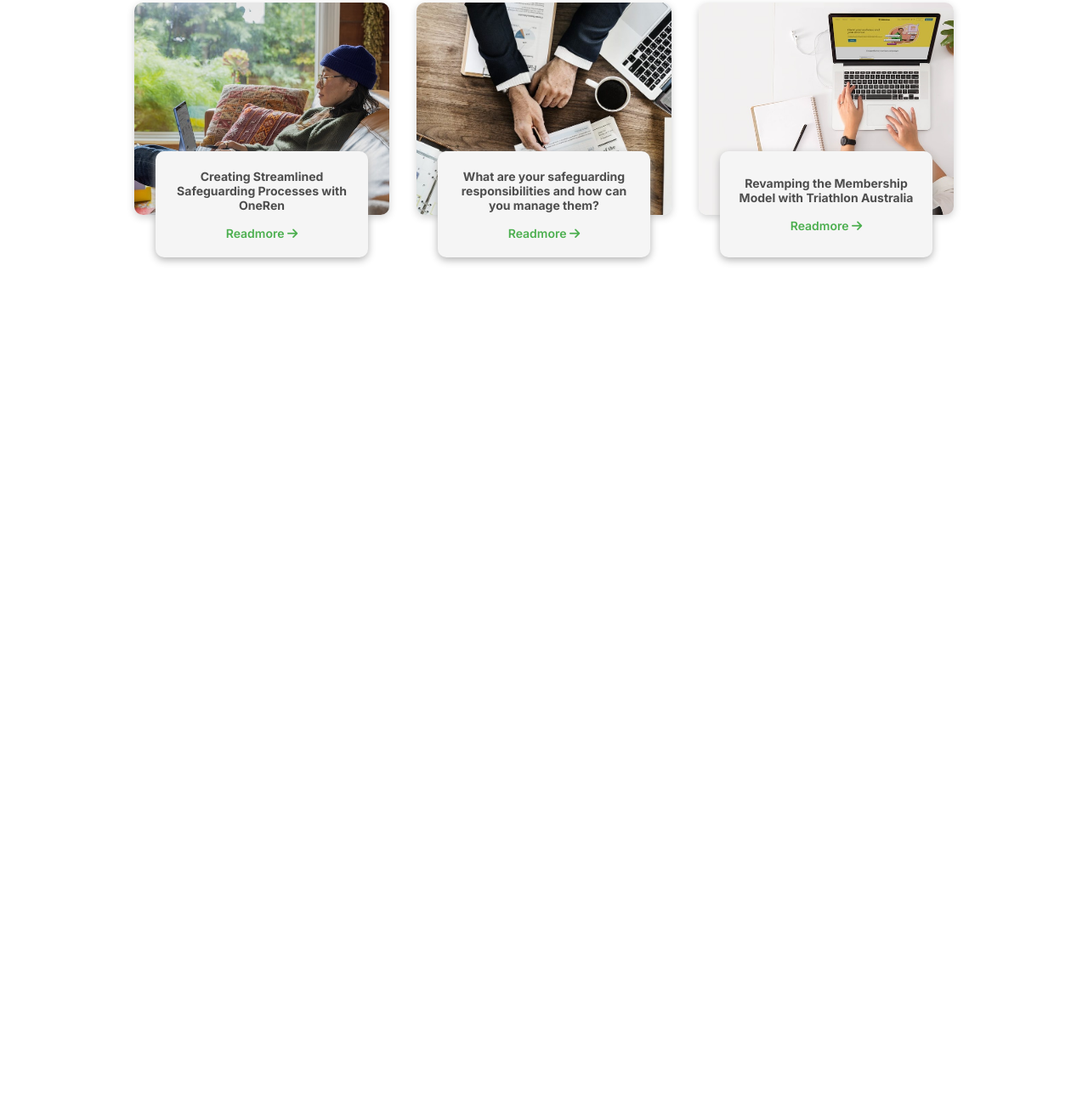
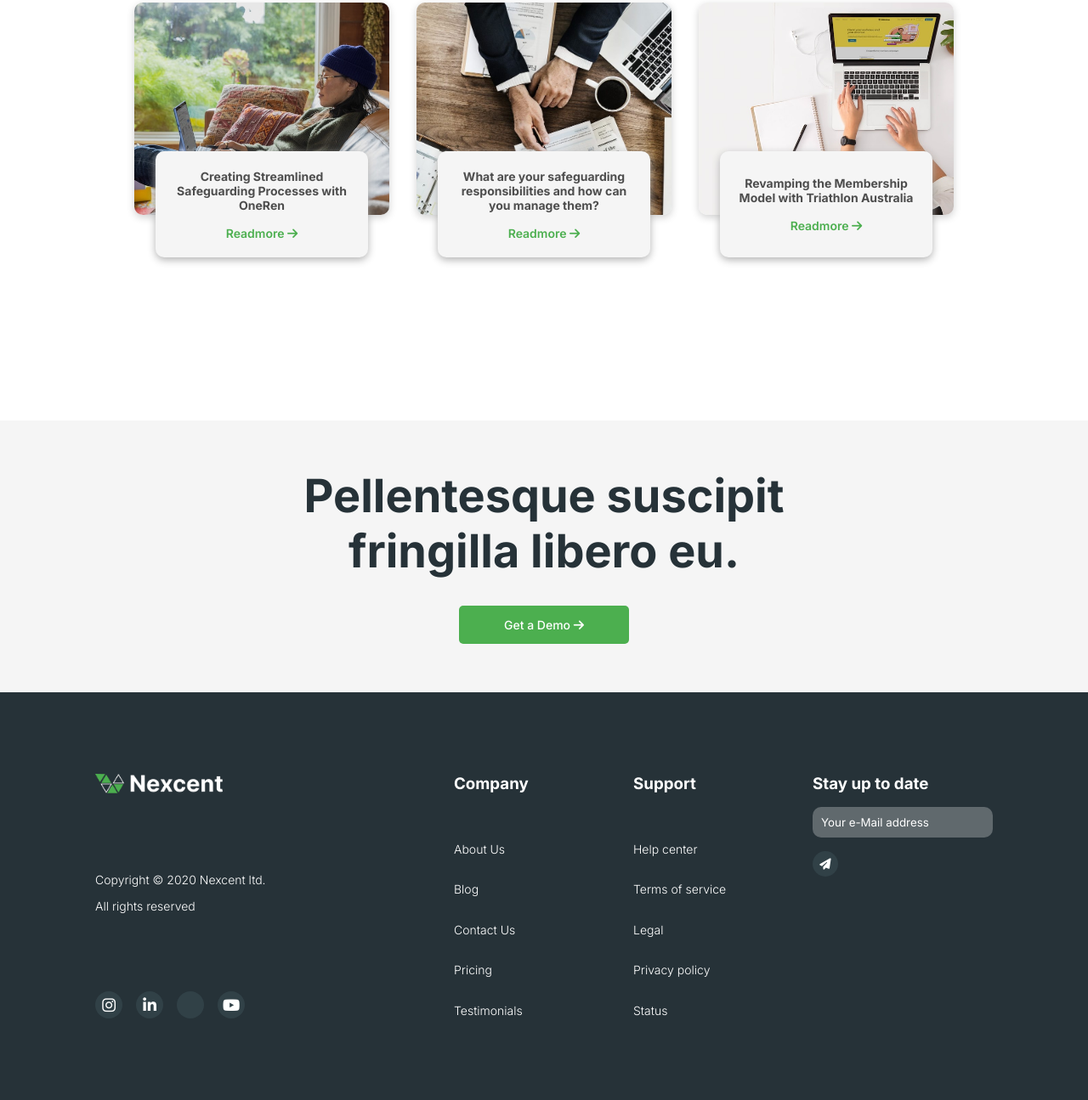
Before and after one commit to KNereS/nexcent-landing-page, a plain HTML site: page index.html in a window 1280 px wide. Shown: the part 3587-4882 px from the top of the page at 85% size. Before the commit the page ends 4082 px from the top, so only its background shows below. Drawn offline with Linux system fonts and the light colour scheme.

Commit message:
styling the footer section

```diff
--- /dev/null
+++ b/css/footer.css
@@ -0,0 +1,109 @@
+footer {
+    height: 100vh;
+}
+
+.footer__message {
+    height: 40%;
+    background-color: var(--background);
+    display: flex;
+    flex-direction: column;
+    align-items: center;
+    justify-content: center;
+    text-align: center;
+    gap: 2em;
+}
+
+.footer__message h2 {
+    color: #263238;
+    font-size: 54px;
+}
+
+.footer__message a {
+    width: 200px;
+}
+
+.footer__content {
+    height: 60%;
+    background-color: #263238;
+    color: var(--secondary);
+    display: grid;
+    grid-template-columns: 2fr 1fr 1fr 1fr;
+    padding: 6em 7em;
+}
+
+.footer__content a {
+    text-decoration: none;
+    font-weight: 300;
+    color: var(--secondary);
+}
+
+.footer__content__p1 {
+    display: flex;
+    flex-direction: column;
+    justify-content: space-between;
+}
+
+.footer__content__p1 img {
+    width: 150px;
+}
+
+.footer__content__p1 p {
+    color: var(--secondary);
+    font-weight: 300;
+    font-size: 14px;
+    padding: 0.5em 0;
+}
+
+.footer__content__p1 ul {
+    display: flex;
+    gap: 1em;
+}
+
+.footer__content__p1 ul li i {
+    display: flex;
+    justify-content: center;
+    align-items: center;
+    font-size: 18px;
+    width: 32px;
+    height: 32px;
+    border-radius: 100%;
+    background-color: #314147;
+}
+
+.footer__content__p2 {
+    display: flex;
+    flex-direction: column;
+    justify-content: space-between;
+}
+
+.footer__content__p3 {
+    display: flex;
+    flex-direction: column;
+    justify-content: space-between;
+}
+
+.footer__content__p4 {
+    display: flex;
+    flex-direction: column;
+    gap: 1em;
+}
+
+.footer__content__p4 input {
+    background-color: #ffffff44;
+    border: none;
+    border-radius: 10px;
+    padding: 0.75em;
+}
+
+.footer__content__p4 input::placeholder {
+    color: var(--secondary);
+}
+
+.footer__content__p4 button {
+    background-color: #314147;
+    border: none;
+    border-radius: 100%;
+    width: 30px;
+    height: 30px;
+    color: var(--secondary);
+}
--- a/css/style.css
+++ b/css/style.css
@@ -22,6 +22,9 @@
 /* New Marketing */
 @import url(new-marketing.css);
 
+/* Footer */
+@import url(footer.css);
+
 :root {
     --background: #F5F5F5;
     --primary: #4CAF4F;
--- a/index.html
+++ b/index.html
@@ -188,5 +188,52 @@
             </div>
         </section>
     </main>
+    <footer>
+        <div class="footer__message">
+            <h2>Pellentesque suscipit <br>
+                fringilla libero eu.</h2>
+            <a href="#" class="section-button">Get a Demo <i class="fa-solid fa-arrow-right"></i></a>
+        </div>
+        <div class="footer__content">
+            <div class="footer__content__p1">
+                <img src="img/footer/Logo.png">
+                <div>
+                    <p>Copyright © 2020 Nexcent ltd.</p>
+                    <p>All rights reserved</p>
+                </div>
+                <ul class="footer__content__p1__links">
+                    <li><a href="#"><i class="fa-brands fa-instagram"></i></a></li>
+                    <li><a href="#"><i class="fa-brands fa-linkedin-in"></i></a></li>
+                    <li><a href="#"><i class="fa-brands fa-x-twitter"></i></a></li>
+                    <li><a href="#"><i class="fa-brands fa-youtube"></i></a></li>
+                </ul>
+            </div>
+            <div class="footer__content__p2">
+                <h3>Company</h3>
+                <li>
+                    <li><a href="#">About Us</a></li>
+                    <li><a href="#">Blog</a></li>
+                    <li><a href="#">Contact Us</a></li>
+                    <li><a href="#">Pricing</a></li>
+                    <li><a href="#">Testimonials</a></li>
+                </li>
+            </div>
+            <div class="footer__content__p3">
+                <h3>Support</h3>
+                <li>
+                    <li><a href="#">Help center</a></li>
+                    <li><a href="#">Terms of service</a></li>
+                    <li><a href="#">Legal</a></li>
+                    <li><a href="#">Privacy policy</a></li>
+                    <li><a href="#">Status</a></li>
+                </li>
+            </div>
+            <div class="footer__content__p4">
+                <h3>Stay up to date</h3>
+                <input type="text" placeholder="Your e-Mail address">
+                <button><i class="fa-solid fa-paper-plane"></i></button>
+            </div>
+        </div>
+    </footer>
 </body>
 </html>
```
Also changed, not shown: img/footer/Logo.png (added), img/footer/send.png (added).
